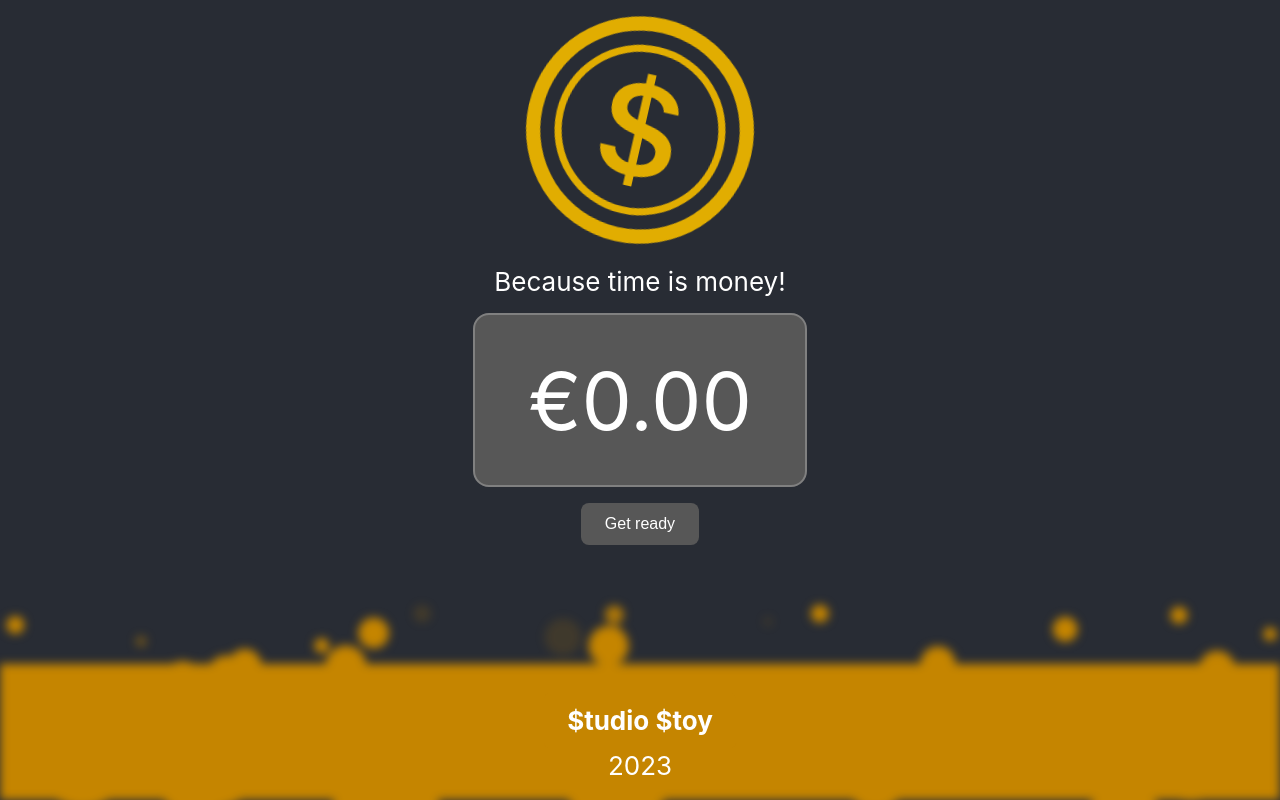
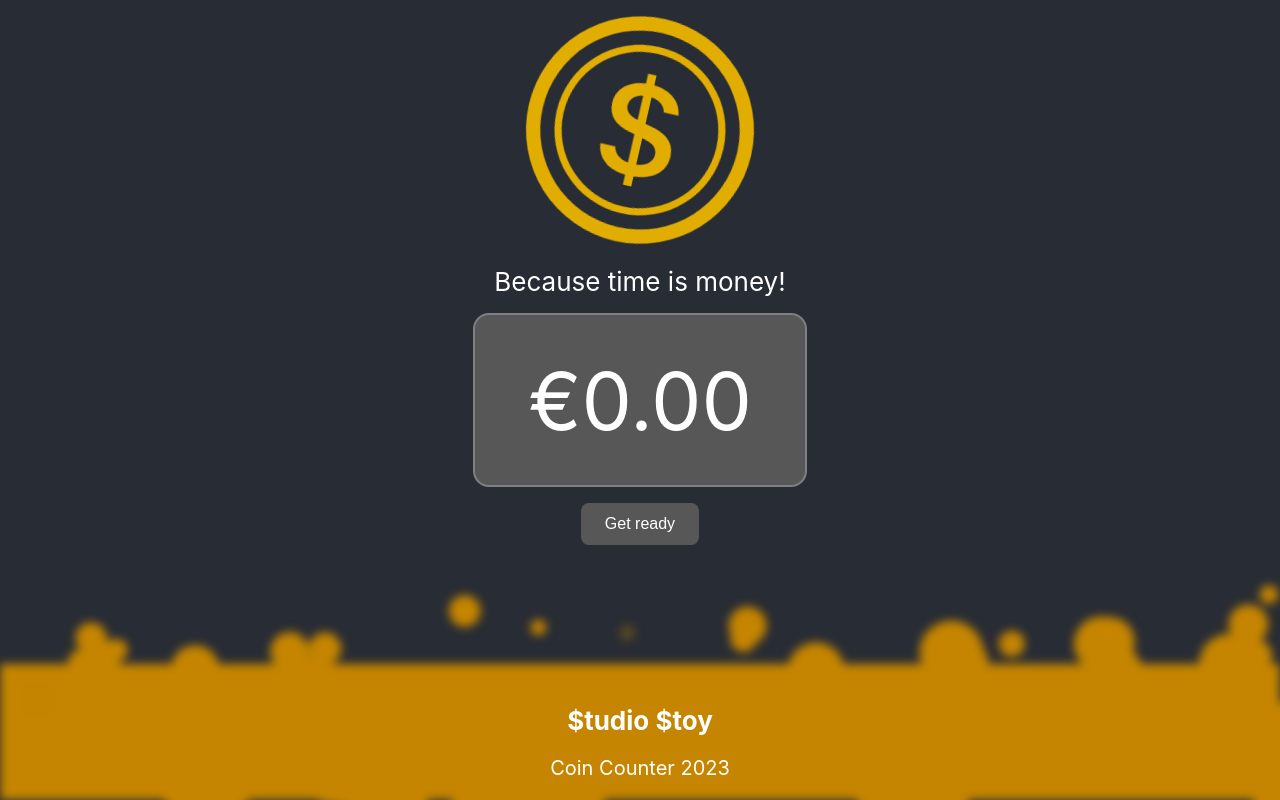
Before and after one commit to stijuh/CoinCounter, a React (Create React App) app: page / in a window 1280 px wide. Built offline with nearby package versions, Linux system fonts and the light colour scheme.

Commit message:
Added title to footer.

```diff
--- a/src/components/EpicFooter/EpicFooter.css
+++ b/src/components/EpicFooter/EpicFooter.css
@@ -13,6 +13,7 @@ footer {
 
 .date {
   width: 100%;
+  font-size: 20px;
   position: absolute;
   bottom: 0;
   display: flex;
@@ -80,411 +81,411 @@ a.studioStoyLink:active {
 }
 
 .g-bubble:nth-child(0) {
-  left: 25%;
-  top: 128px;
-  width: 75px;
-  height: 75px;
-  animation: moveToTop 5.38s ease-in-out -0.893s infinite;
+  left: 96%;
+  top: 79px;
+  width: 81px;
+  height: 81px;
+  animation: moveToTop 8.56s ease-in-out -1.328s infinite;
 }
 
 .g-bubble:nth-child(1) {
-  left: 12%;
-  top: 34px;
-  width: 65px;
-  height: 65px;
-  animation: moveToTop 9.91s ease-in-out -0.394s infinite;
+  left: 50%;
+  top: 51px;
+  width: 144px;
+  height: 144px;
+  animation: moveToTop 5.86s ease-in-out -0.827s infinite;
 }
 
 .g-bubble:nth-child(2) {
-  left: 6%;
-  top: 72px;
-  width: 108px;
-  height: 108px;
-  animation: moveToTop 5.28s ease-in-out -0.021s infinite;
+  left: 85%;
+  top: 11px;
+  width: 113px;
+  height: 113px;
+  animation: moveToTop 6.69s ease-in-out -1.607s infinite;
 }
 
 .g-bubble:nth-child(3) {
-  left: 86%;
-  top: 82px;
-  width: 76px;
-  height: 76px;
-  animation: moveToTop 7.05s ease-in-out -0.822s infinite;
+  left: 97%;
+  top: 99px;
+  width: 83px;
+  height: 83px;
+  animation: moveToTop 8.64s ease-in-out -0.557s infinite;
 }
 
 .g-bubble:nth-child(4) {
-  left: 50%;
-  top: 78px;
-  width: 129px;
-  height: 129px;
-  animation: moveToTop 5.39s ease-in-out -1.858s infinite;
+  left: 59%;
+  top: 96px;
+  width: 80px;
+  height: 80px;
+  animation: moveToTop 5.84s ease-in-out -1.948s infinite;
 }
 
 .g-bubble:nth-child(5) {
-  left: 51%;
-  top: 87px;
-  width: 115px;
-  height: 115px;
-  animation: moveToTop 6.75s ease-in-out -1.478s infinite;
+  left: 68%;
+  top: 63px;
+  width: 110px;
+  height: 110px;
+  animation: moveToTop 8.09s ease-in-out -1.426s infinite;
 }
 
 .g-bubble:nth-child(6) {
-  left: 93%;
-  top: 76px;
-  width: 74px;
-  height: 74px;
-  animation: moveToTop 8.26s ease-in-out -1.036s infinite;
+  left: 64%;
+  top: 50px;
+  width: 118px;
+  height: 118px;
+  animation: moveToTop 7.66s ease-in-out -1.649s infinite;
 }
 
 .g-bubble:nth-child(7) {
-  left: 80%;
-  top: 102px;
-  width: 88px;
-  height: 88px;
-  animation: moveToTop 9.97s ease-in-out -1.373s infinite;
+  left: 31%;
+  top: 47px;
+  width: 66px;
+  height: 66px;
+  animation: moveToTop 7.34s ease-in-out -1.166s infinite;
 }
 
 .g-bubble:nth-child(8) {
-  left: 100%;
-  top: 66px;
-  width: 124px;
-  height: 124px;
-  animation: moveToTop 6.05s ease-in-out -0.682s infinite;
+  left: 89%;
+  top: 82px;
+  width: 113px;
+  height: 113px;
+  animation: moveToTop 5.45s ease-in-out -0.937s infinite;
 }
 
 .g-bubble:nth-child(9) {
-  left: 17%;
-  top: 59px;
-  width: 116px;
-  height: 116px;
-  animation: moveToTop 7.53s ease-in-out -0.915s infinite;
+  left: 48%;
+  top: 30px;
+  width: 132px;
+  height: 132px;
+  animation: moveToTop 8.78s ease-in-out -0.436s infinite;
 }
 
 .g-bubble:nth-child(10) {
-  left: 75%;
-  top: 59px;
-  width: 119px;
-  height: 119px;
-  animation: moveToTop 8.95s ease-in-out -0.093s infinite;
+  left: 100%;
+  top: 18px;
+  width: 89px;
+  height: 89px;
+  animation: moveToTop 5.99s ease-in-out -1.257s infinite;
 }
 
 .g-bubble:nth-child(11) {
-  left: 25%;
-  top: 42px;
-  width: 91px;
-  height: 91px;
-  animation: moveToTop 9.9s ease-in-out -0.054s infinite;
+  left: 28%;
+  top: 69px;
+  width: 88px;
+  height: 88px;
+  animation: moveToTop 5.9s ease-in-out -1.641s infinite;
 }
 
 .g-bubble:nth-child(12) {
-  left: 34%;
-  top: 70px;
-  width: 105px;
-  height: 105px;
-  animation: moveToTop 7.13s ease-in-out -1.503s infinite;
+  left: 78%;
+  top: 27px;
+  width: 127px;
+  height: 127px;
+  animation: moveToTop 5.35s ease-in-out -0.769s infinite;
 }
 
 .g-bubble:nth-child(13) {
-  left: 60%;
-  top: 119px;
-  width: 74px;
-  height: 74px;
-  animation: moveToTop 9.09s ease-in-out -0.686s infinite;
+  left: 52%;
+  top: 74px;
+  width: 53px;
+  height: 53px;
+  animation: moveToTop 8.72s ease-in-out -1.885s infinite;
 }
 
 .g-bubble:nth-child(14) {
-  left: 13%;
-  top: 45px;
-  width: 76px;
-  height: 76px;
-  animation: moveToTop 9.15s ease-in-out -0.261s infinite;
+  left: 24%;
+  top: 41px;
+  width: 73px;
+  height: 73px;
+  animation: moveToTop 7.12s ease-in-out -0.979s infinite;
 }
 
 .g-bubble:nth-child(15) {
-  left: 20%;
-  top: 56px;
-  width: 84px;
-  height: 84px;
-  animation: moveToTop 6.8s ease-in-out -1.22s infinite;
+  left: 39%;
+  top: 102px;
+  width: 137px;
+  height: 137px;
+  animation: moveToTop 9.54s ease-in-out -1.233s infinite;
 }
 
 .g-bubble:nth-child(16) {
-  left: 69%;
-  top: 88px;
-  width: 94px;
-  height: 94px;
-  animation: moveToTop 8.72s ease-in-out -1.758s infinite;
+  left: 9%;
+  top: 35px;
+  width: 148px;
+  height: 148px;
+  animation: moveToTop 8.91s ease-in-out -0.533s infinite;
 }
 
 .g-bubble:nth-child(17) {
-  left: 25%;
-  top: 104px;
-  width: 58px;
-  height: 58px;
-  animation: moveToTop 7.86s ease-in-out -1.537s infinite;
+  left: 50%;
+  top: 87px;
+  width: 70px;
+  height: 70px;
+  animation: moveToTop 8.89s ease-in-out -1.795s infinite;
 }
 
 .g-bubble:nth-child(18) {
-  left: 4%;
-  top: 67px;
-  width: 95px;
-  height: 95px;
-  animation: moveToTop 7.98s ease-in-out -0.841s infinite;
+  left: 58%;
+  top: 36px;
+  width: 60px;
+  height: 60px;
+  animation: moveToTop 8.35s ease-in-out -0.713s infinite;
 }
 
 .g-bubble:nth-child(19) {
-  left: 40%;
-  top: 109px;
-  width: 83px;
-  height: 83px;
-  animation: moveToTop 9.18s ease-in-out -1.272s infinite;
+  left: 93%;
+  top: 37px;
+  width: 69px;
+  height: 69px;
+  animation: moveToTop 9.69s ease-in-out -1.285s infinite;
 }
 
 .g-bubble:nth-child(20) {
-  left: 2%;
-  top: 34px;
-  width: 60px;
-  height: 60px;
-  animation: moveToTop 8.32s ease-in-out -0.608s infinite;
+  left: 7%;
+  top: 38px;
+  width: 86px;
+  height: 86px;
+  animation: moveToTop 8.46s ease-in-out -0.841s infinite;
 }
 
 .g-bubble:nth-child(21) {
-  left: 51%;
-  top: 31px;
-  width: 92px;
-  height: 92px;
-  animation: moveToTop 6.66s ease-in-out -1.14s infinite;
+  left: 74%;
+  top: 39px;
+  width: 133px;
+  height: 133px;
+  animation: moveToTop 9.88s ease-in-out -0.172s infinite;
 }
 
 .g-bubble:nth-child(22) {
-  left: 13%;
-  top: 42px;
-  width: 84px;
-  height: 84px;
-  animation: moveToTop 5.45s ease-in-out -1.271s infinite;
+  left: 21%;
+  top: 28px;
+  width: 91px;
+  height: 91px;
+  animation: moveToTop 8.58s ease-in-out -0.345s infinite;
 }
 
 .g-bubble:nth-child(23) {
-  left: 88%;
-  top: 111px;
-  width: 58px;
-  height: 58px;
-  animation: moveToTop 6.8s ease-in-out -0.013s infinite;
+  left: 82%;
+  top: 99px;
+  width: 87px;
+  height: 87px;
+  animation: moveToTop 6.19s ease-in-out -1.201s infinite;
 }
 
 .g-bubble:nth-child(24) {
-  left: 15%;
-  top: 36px;
-  width: 36px;
-  height: 36px;
-  animation: moveToTop 6.13s ease-in-out -1.341s infinite;
+  left: 83%;
+  top: 30px;
+  width: 138px;
+  height: 138px;
+  animation: moveToTop 5.38s ease-in-out -0.474s infinite;
 }
 
 .g-bubble:nth-child(25) {
-  left: 99%;
-  top: 78px;
-  width: 121px;
-  height: 121px;
-  animation: moveToTop 8.13s ease-in-out -0.71s infinite;
+  left: 28%;
+  top: 12px;
+  width: 100px;
+  height: 100px;
+  animation: moveToTop 6.19s ease-in-out -0.694s infinite;
 }
 
 .g-bubble:nth-child(26) {
-  left: 82%;
-  top: 82px;
-  width: 126px;
-  height: 126px;
-  animation: moveToTop 8.17s ease-in-out -0.063s infinite;
+  left: 83%;
+  top: 52px;
+  width: 150px;
+  height: 150px;
+  animation: moveToTop 6.86s ease-in-out -1.534s infinite;
 }
 
 .g-bubble:nth-child(27) {
-  left: 98%;
-  top: 81px;
-  width: 44px;
-  height: 44px;
-  animation: moveToTop 6.11s ease-in-out -0.813s infinite;
+  left: 86%;
+  top: 99px;
+  width: 52px;
+  height: 52px;
+  animation: moveToTop 8.06s ease-in-out -1.029s infinite;
 }
 
 .g-bubble:nth-child(28) {
-  left: 43%;
-  top: 90px;
-  width: 112px;
-  height: 112px;
-  animation: moveToTop 5.49s ease-in-out -0.299s infinite;
+  left: 39%;
+  top: 89px;
+  width: 148px;
+  height: 148px;
+  animation: moveToTop 9.21s ease-in-out -0.374s infinite;
 }
 
 .g-bubble:nth-child(29) {
-  left: 3%;
-  top: 104px;
-  width: 51px;
-  height: 51px;
-  animation: moveToTop 8.74s ease-in-out -0.727s infinite;
+  left: 59%;
+  top: 11px;
+  width: 60px;
+  height: 60px;
+  animation: moveToTop 9.2s ease-in-out -1.762s infinite;
 }
 
 .g-bubble:nth-child(30) {
-  left: 62%;
-  top: 74px;
-  width: 122px;
-  height: 122px;
-  animation: moveToTop 6.47s ease-in-out -0.043s infinite;
+  left: 67%;
+  top: 39px;
+  width: 102px;
+  height: 102px;
+  animation: moveToTop 7.49s ease-in-out -0.775s infinite;
 }
 
 .g-bubble:nth-child(31) {
-  left: 50%;
-  top: 85px;
-  width: 40px;
-  height: 40px;
-  animation: moveToTop 5.55s ease-in-out -1.503s infinite;
+  left: 91%;
+  top: 84px;
+  width: 150px;
+  height: 150px;
+  animation: moveToTop 9.25s ease-in-out -0.153s infinite;
 }
 
 .g-bubble:nth-child(32) {
   left: 25%;
-  top: 76px;
-  width: 70px;
-  height: 70px;
-  animation: moveToTop 5.96s ease-in-out -1.054s infinite;
+  top: 34px;
+  width: 57px;
+  height: 57px;
+  animation: moveToTop 6.53s ease-in-out -1.548s infinite;
 }
 
 .g-bubble:nth-child(33) {
-  left: 55%;
-  top: 115px;
-  width: 65px;
-  height: 65px;
-  animation: moveToTop 9.81s ease-in-out -1.805s infinite;
+  left: 21%;
+  top: 45px;
+  width: 78px;
+  height: 78px;
+  animation: moveToTop 9.21s ease-in-out -0.348s infinite;
 }
 
 .g-bubble:nth-child(34) {
-  left: 78%;
-  top: 88px;
-  width: 35px;
-  height: 35px;
-  animation: moveToTop 8.52s ease-in-out -1.276s infinite;
+  left: 37%;
+  top: 109px;
+  width: 100px;
+  height: 100px;
+  animation: moveToTop 6.26s ease-in-out -1.437s infinite;
 }
 
 .g-bubble:nth-child(35) {
-  left: 46%;
-  top: 99px;
-  width: 34px;
-  height: 34px;
-  animation: moveToTop 6.48s ease-in-out -1.279s infinite;
+  left: 7%;
+  top: 96px;
+  width: 77px;
+  height: 77px;
+  animation: moveToTop 6.2s ease-in-out -0.132s infinite;
 }
 
 .g-bubble:nth-child(36) {
-  left: 90%;
-  top: 96px;
-  width: 70px;
-  height: 70px;
-  animation: moveToTop 9.8s ease-in-out -1.933s infinite;
+  left: 91%;
+  top: 53px;
+  width: 133px;
+  height: 133px;
+  animation: moveToTop 9.95s ease-in-out -0.102s infinite;
 }
 
 .g-bubble:nth-child(37) {
-  left: 12%;
-  top: 60px;
-  width: 108px;
-  height: 108px;
-  animation: moveToTop 7.56s ease-in-out -0.728s infinite;
+  left: 81%;
+  top: 91px;
+  width: 76px;
+  height: 76px;
+  animation: moveToTop 8.67s ease-in-out -1.883s infinite;
 }
 
 .g-bubble:nth-child(38) {
-  left: 42%;
-  top: 104px;
-  width: 104px;
-  height: 104px;
-  animation: moveToTop 6.27s ease-in-out -0.973s infinite;
+  left: 19%;
+  top: 49px;
+  width: 107px;
+  height: 107px;
+  animation: moveToTop 9.18s ease-in-out -1.242s infinite;
 }
 
 .g-bubble:nth-child(39) {
-  left: 77%;
-  top: 100px;
-  width: 92px;
-  height: 92px;
-  animation: moveToTop 9.31s ease-in-out -1.253s infinite;
+  left: 13%;
+  top: 87px;
+  width: 146px;
+  height: 146px;
+  animation: moveToTop 8.6s ease-in-out -1.138s infinite;
 }
 
 .g-bubble:nth-child(40) {
-  left: 61%;
-  top: 92px;
-  width: 109px;
-  height: 109px;
-  animation: moveToTop 6.4s ease-in-out -1.047s infinite;
+  left: 69%;
+  top: 106px;
+  width: 101px;
+  height: 101px;
+  animation: moveToTop 5.96s ease-in-out -0.064s infinite;
 }
 
 .g-bubble:nth-child(41) {
-  left: 26%;
-  top: 120px;
-  width: 70px;
-  height: 70px;
-  animation: moveToTop 9.58s ease-in-out -0.338s infinite;
+  left: 36%;
+  top: 17px;
+  width: 57px;
+  height: 57px;
+  animation: moveToTop 7.74s ease-in-out -0.736s infinite;
 }
 
 .g-bubble:nth-child(42) {
-  left: 69%;
-  top: 101px;
-  width: 75px;
-  height: 75px;
-  animation: moveToTop 5.23s ease-in-out -0.389s infinite;
+  left: 18%;
+  top: 39px;
+  width: 113px;
+  height: 113px;
+  animation: moveToTop 6.49s ease-in-out -1.101s infinite;
 }
 
 .g-bubble:nth-child(43) {
-  left: 14%;
-  top: 38px;
-  width: 69px;
-  height: 69px;
-  animation: moveToTop 5.96s ease-in-out -0.72s infinite;
+  left: 29%;
+  top: 100px;
+  width: 73px;
+  height: 73px;
+  animation: moveToTop 6.84s ease-in-out -1.479s infinite;
 }
 
 .g-bubble:nth-child(44) {
-  left: 44%;
-  top: 61px;
-  width: 100px;
-  height: 100px;
-  animation: moveToTop 7.85s ease-in-out -0.332s infinite;
+  left: 67%;
+  top: 63px;
+  width: 149px;
+  height: 149px;
+  animation: moveToTop 7.31s ease-in-out -1.76s infinite;
 }
 
 .g-bubble:nth-child(45) {
-  left: 94%;
-  top: 116px;
-  width: 81px;
-  height: 81px;
-  animation: moveToTop 7.28s ease-in-out -1.485s infinite;
+  left: 2%;
+  top: 101px;
+  width: 61px;
+  height: 61px;
+  animation: moveToTop 8.54s ease-in-out -0.486s infinite;
 }
 
 .g-bubble:nth-child(46) {
-  left: 96%;
-  top: 98px;
-  width: 57px;
-  height: 57px;
-  animation: moveToTop 9.1s ease-in-out -0.481s infinite;
+  left: 51%;
+  top: 30px;
+  width: 59px;
+  height: 59px;
+  animation: moveToTop 6.87s ease-in-out -1.467s infinite;
 }
 
 .g-bubble:nth-child(47) {
-  left: 69%;
-  top: 75px;
-  width: 48px;
-  height: 48px;
-  animation: moveToTop 5.4s ease-in-out -0.674s infinite;
+  left: 24%;
+  top: 91px;
+  width: 87px;
+  height: 87px;
+  animation: moveToTop 5.01s ease-in-out -0.02s infinite;
 }
 
 .g-bubble:nth-child(48) {
-  left: 68%;
-  top: 126px;
-  width: 32px;
-  height: 32px;
-  animation: moveToTop 5.35s ease-in-out -1.21s infinite;
+  left: 70%;
+  top: 38px;
+  width: 124px;
+  height: 124px;
+  animation: moveToTop 6.57s ease-in-out -1.181s infinite;
 }
 
 .g-bubble:nth-child(49) {
-  left: 17%;
-  top: 87px;
-  width: 92px;
-  height: 92px;
-  animation: moveToTop 6.49s ease-in-out -1.799s infinite;
+  left: 86%;
+  top: 64px;
+  width: 54px;
+  height: 54px;
+  animation: moveToTop 8.22s ease-in-out -0.532s infinite;
 }
 
 .g-bubble:nth-child(50) {
-  left: 18%;
-  top: 128px;
-  width: 74px;
-  height: 74px;
-  animation: moveToTop 7.6s ease-in-out -1.181s infinite;
+  left: 45%;
+  top: 22px;
+  width: 60px;
+  height: 60px;
+  animation: moveToTop 9.63s ease-in-out -1.571s infinite;
 }
 
 @keyframes moveToTop {
--- a/src/components/EpicFooter/EpicFooter.scss
+++ b/src/components/EpicFooter/EpicFooter.scss
@@ -3,7 +3,7 @@
 }
 
 footer {
-  width:100%;
+  width: 100%;
 }
 
 .g-container {
@@ -13,6 +13,7 @@ footer {
 
 .date {
   width: 100%;
+  font-size: 20px;
   position: absolute;
   bottom: 0;
   display: flex;
@@ -85,9 +86,9 @@ a.studioStoyLink:active {
 
 @for $i from 0 through 50 {
   .g-bubble:nth-child(#{$i}) {
-    $width: 30 + random(100) + px;
+    $width: 50 + random(100) + px;
     left: #{(random(100)) + '%'};
-    top: #{(30 + random(100))}px;
+    top: #{(10 + random(100))}px;
     width: $width;
     height: $width;
     animation: moveToTop #{(random(500) + 500) / 100}s ease-in-out -#{random(2000)/1000}s infinite;
--- a/src/components/EpicFooter/EpicFooter.tsx
+++ b/src/components/EpicFooter/EpicFooter.tsx
@@ -16,8 +16,8 @@ function EpicFooter() {
                     </div>
                 </div>
             </div>
-            <p className={"date"}>2023</p>
 
+            <p className={"date"}>Coin Counter 2023</p>
             <a className={"studioStoyLink"} href="https://studiostoy.nl" target="_blank">$tudio $toy</a>
         </footer>
     );
```
Also changed, not shown: 1 other file (tests, documents, lock files or other folders).
